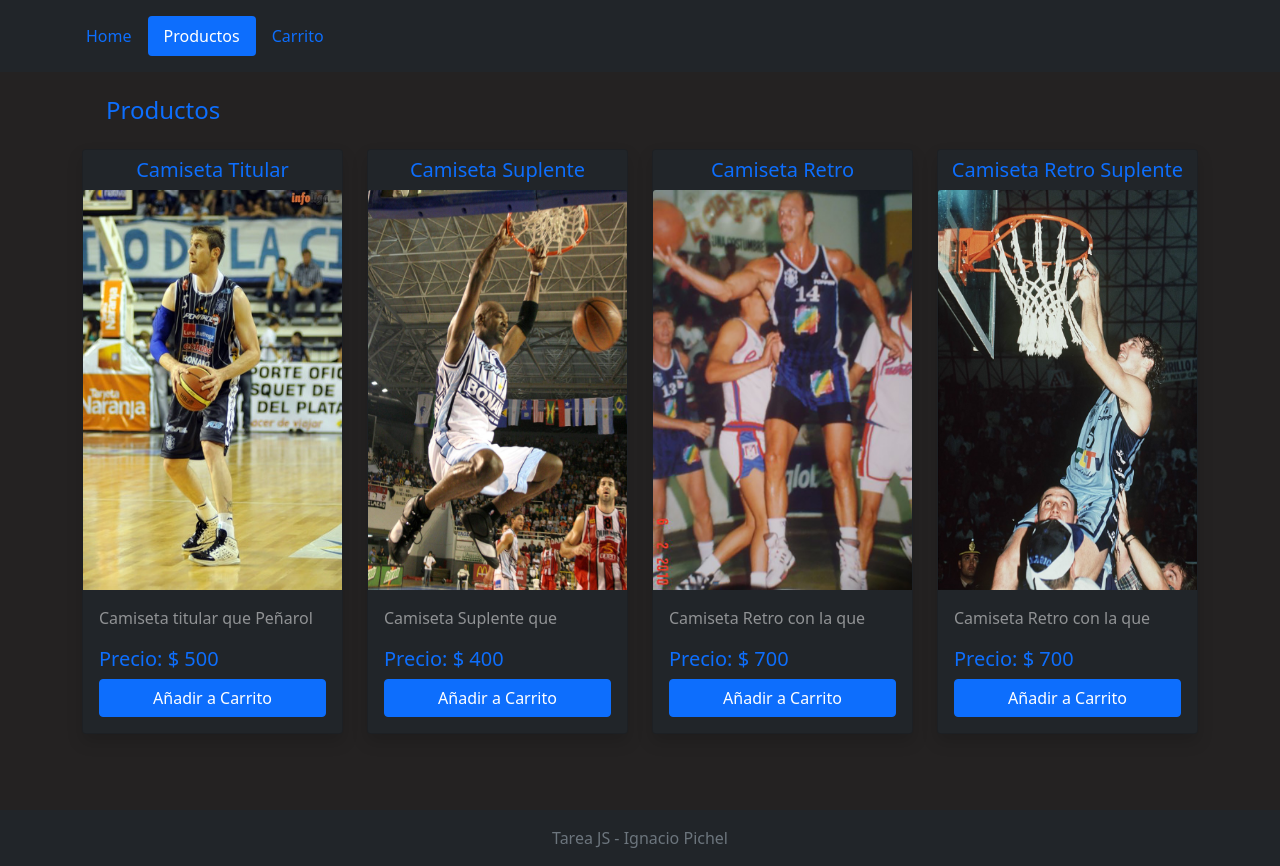
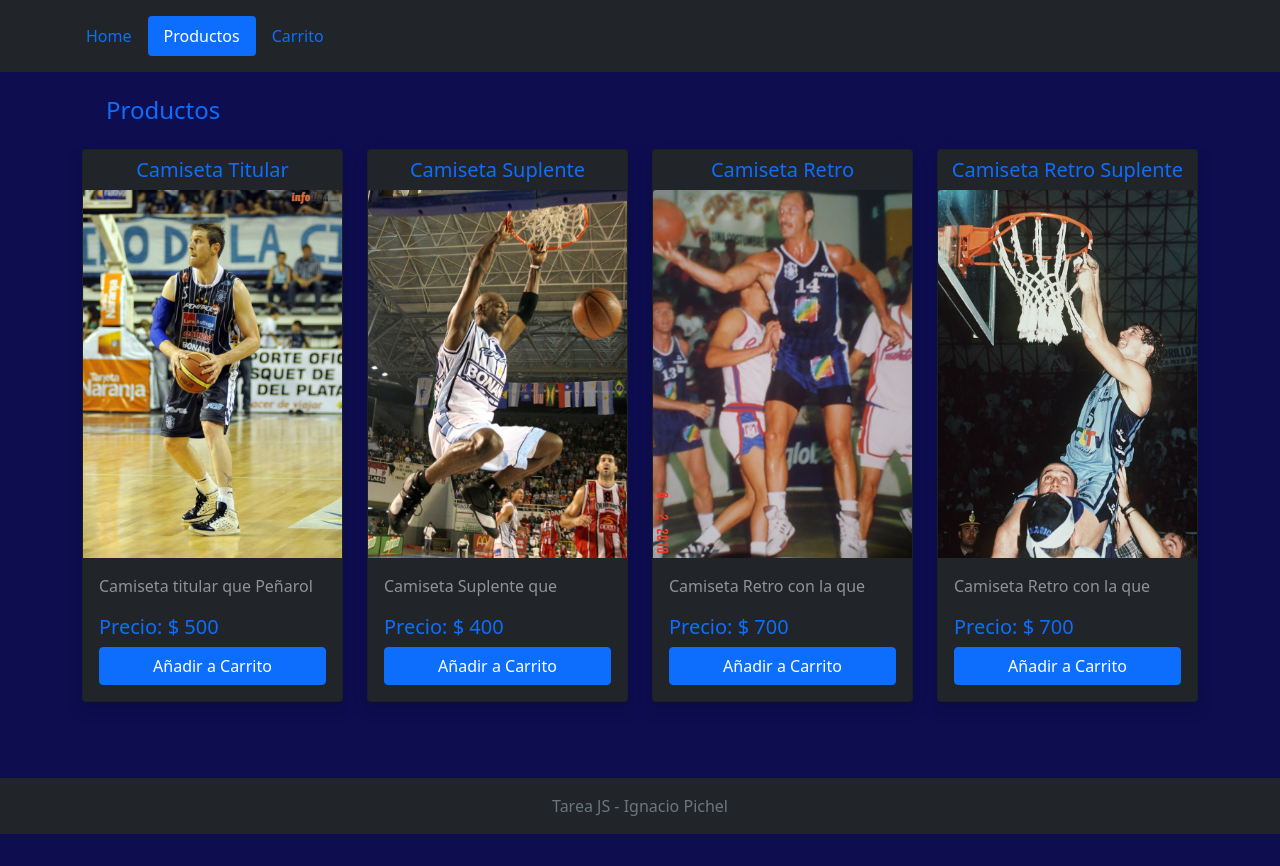
Before and after one commit to nacheezy/nacheezy-TareasJS, a plain HTML site: page index.html in a window 1280 px wide. After the commit the page ends 834 px from the top, so only its background shows below. Drawn offline with nearby package versions, Linux system fonts and the light colour scheme.

Commit message:
se modifico css

```diff
--- a/css/estilos.css
+++ b/css/estilos.css
@@ -1,5 +1,5 @@
 body{
-    background-color: #110f0fea;
+    background-color: rgb(13, 13, 80);
 }
 header, .alert{
     z-index: 100;
--- a/index.html
+++ b/index.html
@@ -44,7 +44,7 @@
                     <div class="col d-flex justify-content-center mb-4">
                         <div class="card shadow mb-1 bg-dark rounded" style="width: 20rem;">
                             <h5 class="card-title pt-2 text-center text-primary">Camiseta Titular</h5>
-                            <img src="./img/chapu_nocioni.jpg" class="card-img-top" style="height: 25rem;" alt="...">
+                            <img src="./img/chapu_nocioni.jpg" class="card-img-top" style="height: 23rem;" alt="...">
                             <div class="card-body">
                                 <p class="card-text text-white-50 description">Camiseta titular que Peñarol utilizo en esta temporada 21/22.</p>
                                 <h5 class="text-primary">Precio: <span class="precio">$ 500</span></h5>
@@ -57,7 +57,7 @@
                     <div class="col d-flex justify-content-center mb-4">
                         <div class="card shadow mb-1 bg-dark rounded" style="width: 20rem;">
                             <h5 class="card-title pt-2 text-center text-primary">Camiseta Suplente</h5>
-                            <img src="./img/ford.jpg" class="card-img-top" style="height: 25rem;" alt="...">
+                            <img src="./img/ford.jpg" class="card-img-top" style="height: 23rem;" alt="...">
                             <div class="card-body">
                                 <p class="card-text text-white-50 description">Camiseta Suplente que Peñarol utilizó en esta temporada 21/22.</p>
                                 <h5 class="text-primary">Precio: <span class="precio">$ 400</span></h5>
@@ -70,7 +70,7 @@
                     <div class="col d-flex justify-content-center mb-4">
                         <div class="card shadow mb-1 bg-dark rounded" style="width: 20rem;">
                             <h5 class="card-title pt-2 text-center text-primary">Camiseta Retro</h5>
-                            <img src="./img/perazzo.jpg" class="card-img-top" style="height: 25rem;" alt="...">
+                            <img src="./img/perazzo.jpg" class="card-img-top" style="height: 23rem;" alt="...">
                             <div class="card-body">
                                 <p class="card-text text-white-50 description">Camiseta Retro con la que Peñarol salió Campeón. Temporada 93/94.</p>
                                 <h5 class="text-primary">Precio: <span class="precio">$ 700</span></h5>
@@ -83,7 +83,7 @@
                     <div class="col d-flex justify-content-center mb-4">
                         <div class="card shadow mb-1 bg-dark rounded" style="width: 20rem;" >
                             <h5 class="card-title pt-2 text-center text-primary">Camiseta Retro Suplente</h5>
-                            <img src="./img/richotti.jpg" class="card-img-top" style="height: 25rem;" alt="...">
+                            <img src="./img/richotti.jpg" class="card-img-top" style="height: 23rem;" alt="...">
                             <div class="card-body">
                                 <p class="card-text text-white-50 description">Camiseta Retro con la que Peñarol salió Campeón. Temporada 93/94.</p>
                                 <h5 class="text-primary">Precio: <span class="precio">$ 700</span></h5>
```
